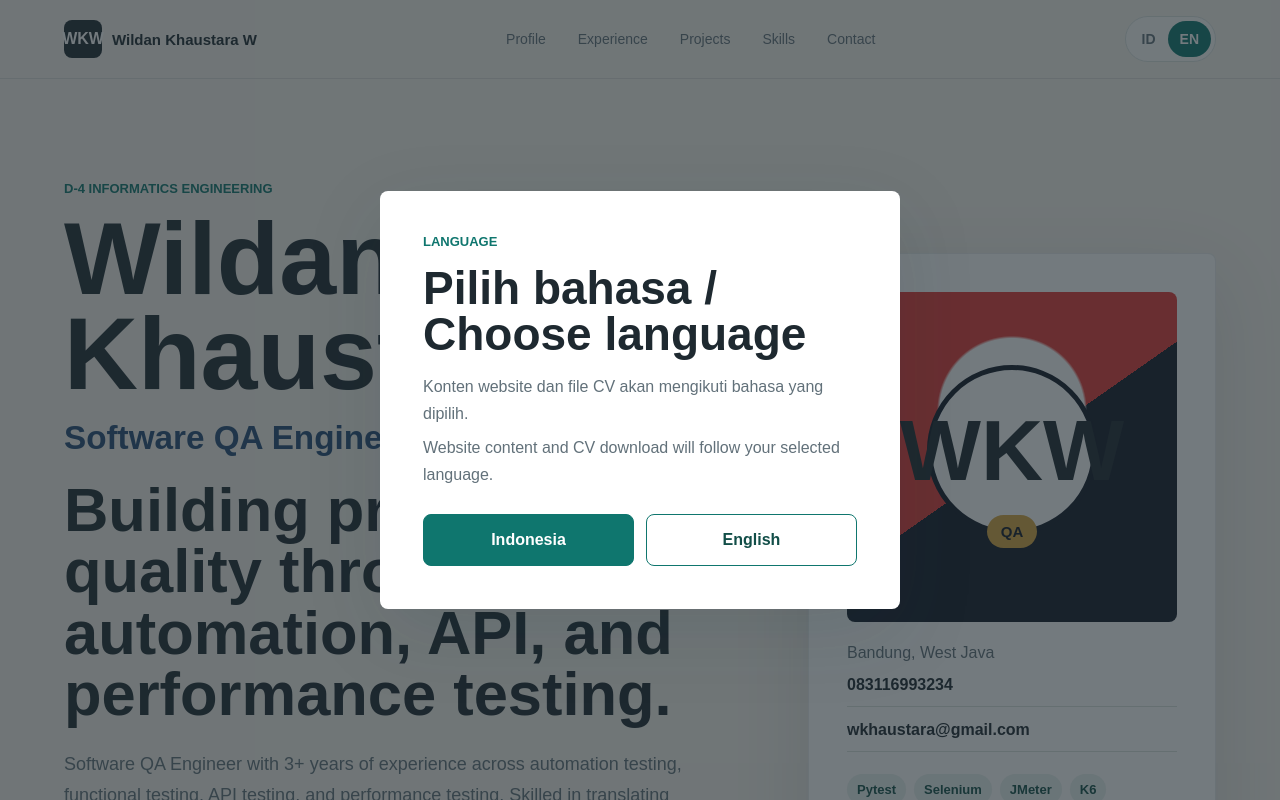
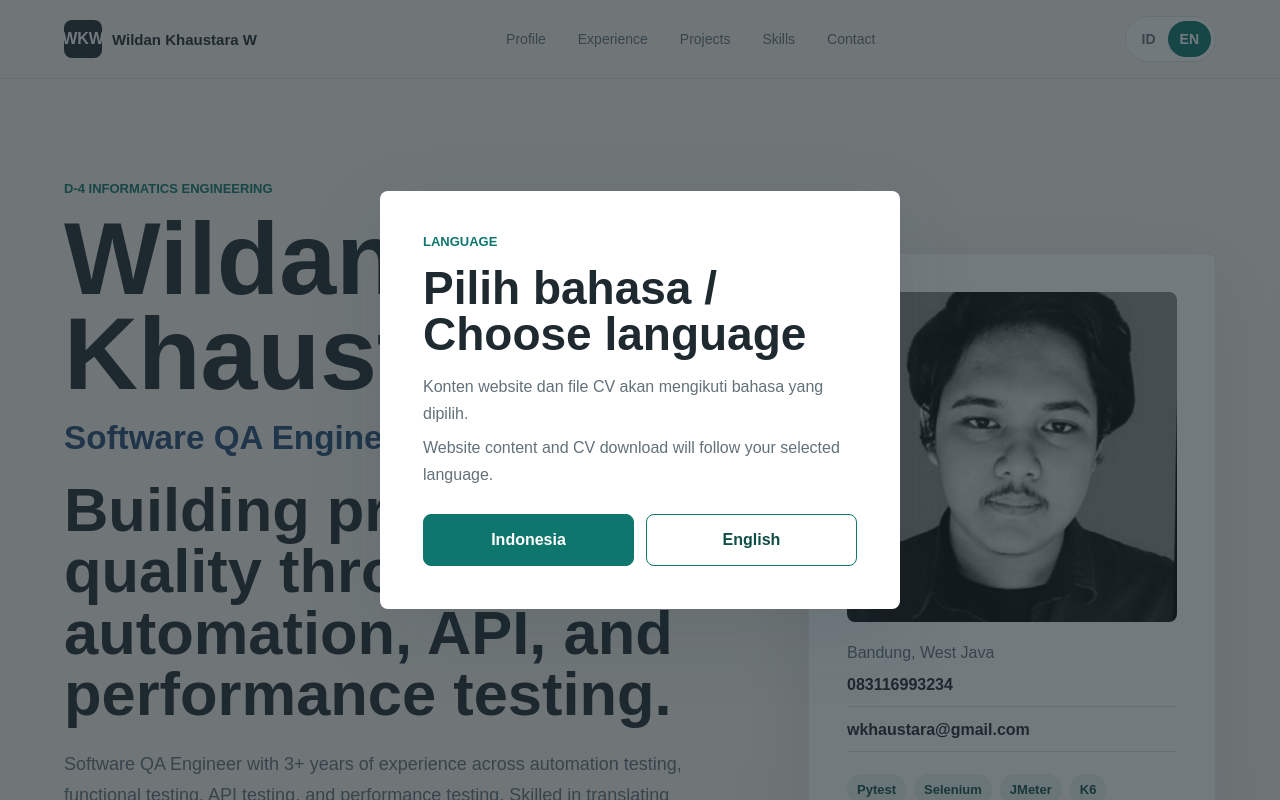
Before and after one commit to wildankw/wildan-portfolio, a Next.js app: page / in a window 1280 px wide. Shown: the top 800 px of the page. Built offline with nearby package versions, Linux system fonts and the light colour scheme.

Commit message:
Add profile photo and LinkedIn link

```diff
--- a/src/app/globals.css
+++ b/src/app/globals.css
@@ -275,35 +275,19 @@ h1 {
 }
 
 .portrait {
-  background:
-    radial-gradient(circle at 50% 36%, #ffffff 0 27%, transparent 28%),
-    linear-gradient(145deg, #e53935 0 50%, #111827 50% 100%);
-  color: var(--ink);
-  flex-direction: column;
   aspect-ratio: 1;
+  background: #111827;
   border-radius: 8px;
-  font-size: clamp(54px, 8vw, 86px);
+  overflow: hidden;
   width: 100%;
 }
 
-.portrait span {
-  align-items: center;
-  background: #ffffff;
-  border: 5px solid #111827;
-  border-radius: 999px;
-  display: inline-flex;
-  height: clamp(120px, 15vw, 170px);
-  justify-content: center;
-  width: clamp(120px, 15vw, 170px);
-}
-
-.portrait small {
-  background: var(--sun);
-  border-radius: 999px;
-  color: #111827;
-  font-size: 15px;
-  margin-top: -20px;
-  padding: 8px 14px;
+.portrait img {
+  display: block;
+  height: 100%;
+  object-fit: cover;
+  object-position: center;
+  width: 100%;
 }
 
 .hero-panel p {
--- a/src/app/page.tsx
+++ b/src/app/page.tsx
@@ -66,7 +66,7 @@ const content = {
       ["API & Performance", "JMeter, K6, Gatling"],
       ["Programming", "Python, PHP"],
       ["Monitoring", "Kubernetes pods monitoring, Kubernetes logs monitoring"],
-      ["Kolaborasi", "Jira, Agile/Scrum, Codex, Critical Thinking, Problem Solving, Teamwork"],
+      ["Kolaborasi", "Jira, Agile/Scrum, Critical Thinking, Problem Solving, Teamwork"],
     ],
     education:
       "D4 Information Technology / Informatics Engineering, Politeknik Pos Indonesia, Sep 2016 - Sep 2020",
@@ -155,7 +155,7 @@ const contact = {
   name: "Wildan Khaustara W",
   phone: "083116993234",
   email: "wkhaustara@gmail.com",
-  linkedin: "https://www.linkedin.com/",
+  linkedin: "https://www.linkedin.com/in/wildankhaustarawijaksana/",
   drive: "https://drive.google.com/drive/folders/1WOIIVjauFa1ssXkAn4BEKyfIqztEsWv-",
   cv: `${process.env.NEXT_PUBLIC_BASE_PATH ?? ""}/CV_Software_QA_Engineer.pdf`,
   cvEn: `${process.env.NEXT_PUBLIC_BASE_PATH ?? ""}/CV_Software_QA_Engineer_EN.pdf`,
@@ -259,8 +259,7 @@ export default function Home() {
 
         <aside className="hero-panel" aria-label="Profile highlight">
           <div className="portrait">
-            <span>{initials}</span>
-            <small>QA</small>
+            <img src={`${process.env.NEXT_PUBLIC_BASE_PATH ?? ""}/wildan-profile.jpg`} alt={contact.name} />
           </div>
           <p>{copy.availability}</p>
           <a href={`tel:${contact.phone}`}>{contact.phone}</a>
@@ -365,6 +364,9 @@ export default function Home() {
         </div>
         <div className="contact-actions">
           <a href={`mailto:${contact.email}`}>{copy.email}</a>
+          <a href={contact.linkedin} target="_blank" rel="noreferrer">
+            {copy.linkedin}
+          </a>
           <a href={contact.drive} target="_blank" rel="noreferrer">
             {copy.portfolio}
           </a>
```
Also changed, not shown: public/wildan-profile.jpg (added).
